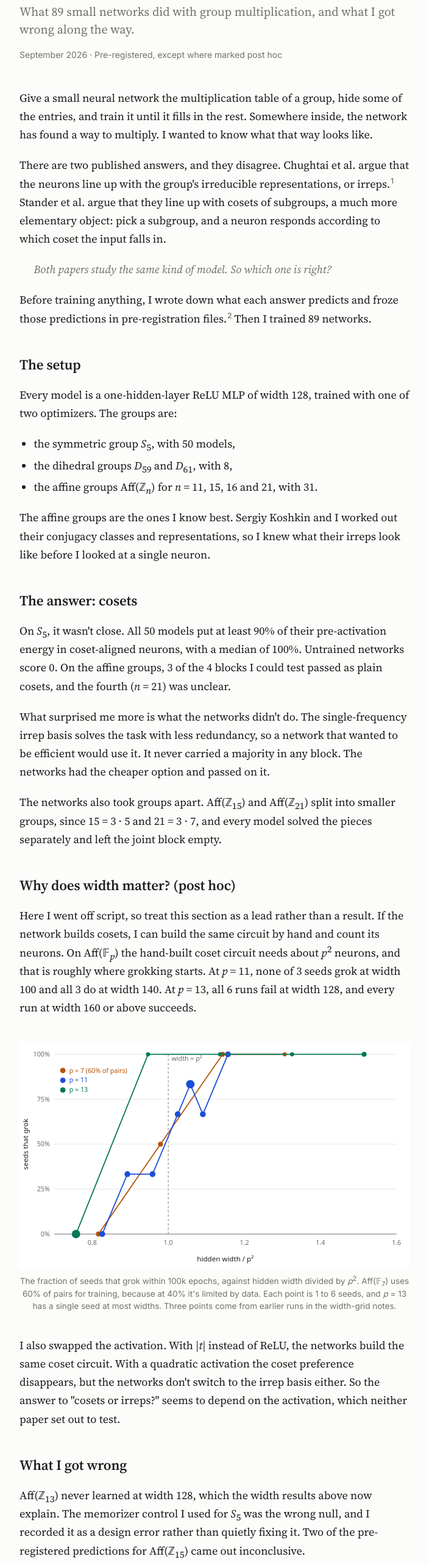
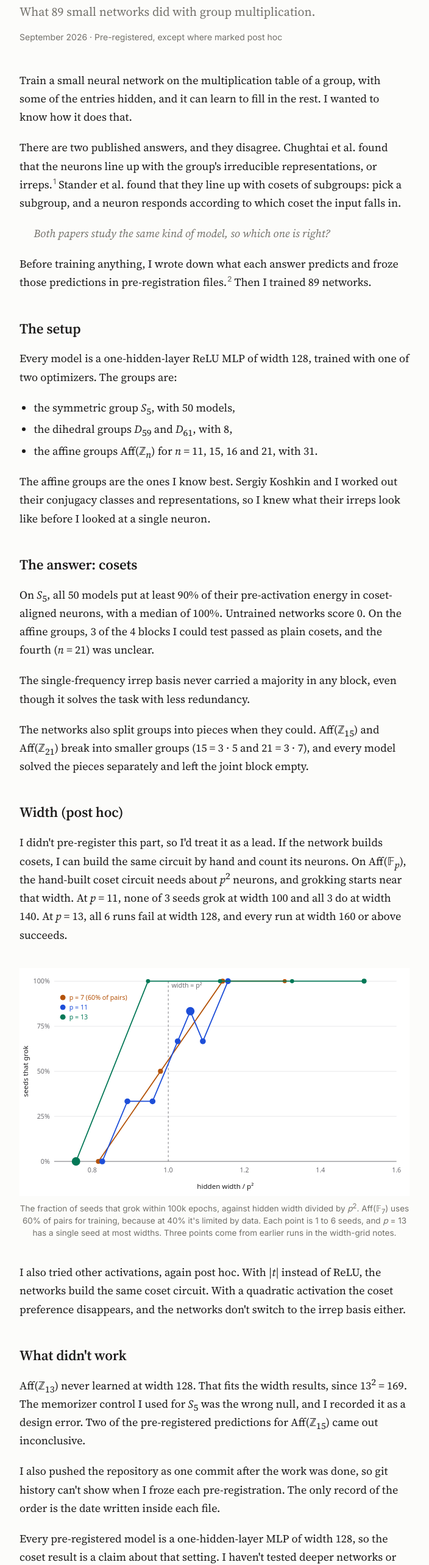
Before and after one commit to jlee0229/jlee0229.github.io, a plain HTML site: page cosets-vs-irreps/index.html in a window 1280 px wide. Shown: the part 179-2746 px from the top of the page at 61% size, without its empty margins (288-992 px from the left). Drawn offline with Linux system fonts and the light colour scheme.

Commit message:
Edit site copy to read less like AI writing
Co-Authored-By: Claude Opus 5.5 <noreply@anthropic.com>
Claude-Session: https://claude.ai/code/session_01JZ9hmtD7vSS5QsqFDKZMgN

```diff
--- a/cosets-vs-irreps/index.html
+++ b/cosets-vs-irreps/index.html
@@ -23,16 +23,16 @@
 <article class="post">
 <header class="post-head">
 <h1>Cosets vs irreps</h1>
-<p class="subtitle">What 89 small networks did with group multiplication, and what I got wrong along the way.</p>
+<p class="subtitle">What 89 small networks did with group multiplication.</p>
 <p class="meta">September 2026 · Pre-registered, except where marked post hoc</p>
 </header>
 
 <div class="prose">
-<p>Give a small neural network the multiplication table of a group, hide some of the entries, and train it until it fills in the rest. Somewhere inside, the network has found a way to multiply. I wanted to know what that way looks like.</p>
+<p>Train a small neural network on the multiplication table of a group, with some of the entries hidden, and it can learn to fill in the rest. I wanted to know how it does that.</p>
 
-<p>There are two published answers, and they disagree. Chughtai et al. argue that the neurons line up with the group's irreducible representations, or irreps.<sup class="fn"><a href="#fn1" id="fnref1">1</a></sup> Stander et al. argue that they line up with cosets of subgroups, a much more elementary object: pick a subgroup, and a neuron responds according to which coset the input falls in.</p>
+<p>There are two published answers, and they disagree. Chughtai et al. found that the neurons line up with the group's irreducible representations, or irreps.<sup class="fn"><a href="#fn1" id="fnref1">1</a></sup> Stander et al. found that they line up with cosets of subgroups: pick a subgroup, and a neuron responds according to which coset the input falls in.</p>
 
-<blockquote><p>Both papers study the same kind of model. So which one is right?</p></blockquote>
+<blockquote><p>Both papers study the same kind of model, so which one is right?</p></blockquote>
 
 <p>Before training anything, I wrote down what each answer predicts and froze those predictions in pre-registration files.<sup class="fn"><a href="#fn2" id="fnref2">2</a></sup> Then I trained 89 networks.</p>
 
@@ -46,24 +46,24 @@
 <p>The affine groups are the ones I know best. Sergiy Koshkin and I worked out their conjugacy classes and representations, so I knew what their irreps look like before I looked at a single neuron.</p>
 
 <h2>The answer: cosets</h2>
-<p>On <i>S</i><sub>5</sub>, it wasn't close. All 50 models put at least 90% of their pre-activation energy in coset-aligned neurons, with a median of 100%. Untrained networks score 0. On the affine groups, 3 of the 4 blocks I could test passed as plain cosets, and the fourth (<i>n</i> = 21) was unclear.</p>
-<p>What surprised me more is what the networks didn't do. The single-frequency irrep basis solves the task with less redundancy, so a network that wanted to be efficient would use it. It never carried a majority in any block. The networks had the cheaper option and passed on it.</p>
-<p>The networks also took groups apart. Aff(ℤ<sub>15</sub>) and Aff(ℤ<sub>21</sub>) split into smaller groups, since 15 = 3 · 5 and 21 = 3 · 7, and every model solved the pieces separately and left the joint block empty.</p>
+<p>On <i>S</i><sub>5</sub>, all 50 models put at least 90% of their pre-activation energy in coset-aligned neurons, with a median of 100%. Untrained networks score 0. On the affine groups, 3 of the 4 blocks I could test passed as plain cosets, and the fourth (<i>n</i> = 21) was unclear.</p>
+<p>The single-frequency irrep basis never carried a majority in any block, even though it solves the task with less redundancy.</p>
+<p>The networks also split groups into pieces when they could. Aff(ℤ<sub>15</sub>) and Aff(ℤ<sub>21</sub>) break into smaller groups (15 = 3 · 5 and 21 = 3 · 7), and every model solved the pieces separately and left the joint block empty.</p>
 
-<h2>Why does width matter? (post hoc)</h2>
-<p>Here I went off script, so treat this section as a lead rather than a result. If the network builds cosets, I can build the same circuit by hand and count its neurons. On Aff(𝔽<sub><i>p</i></sub>) the hand-built coset circuit needs about <i>p</i><sup>2</sup> neurons, and that is roughly where grokking starts. At <i>p</i> = 11, none of 3 seeds grok at width 100 and all 3 do at width 140. At <i>p</i> = 13, all 6 runs fail at width 128, and every run at width 160 or above succeeds.</p>
+<h2>Width (post hoc)</h2>
+<p>I didn't pre-register this part, so I'd treat it as a lead. If the network builds cosets, I can build the same circuit by hand and count its neurons. On Aff(𝔽<sub><i>p</i></sub>), the hand-built coset circuit needs about <i>p</i><sup>2</sup> neurons, and grokking starts near that width. At <i>p</i> = 11, none of 3 seeds grok at width 100 and all 3 do at width 140. At <i>p</i> = 13, all 6 runs fail at width 128, and every run at width 160 or above succeeds.</p>
 
 <figure>
 <img src="../figures/width_threshold.svg" alt="Fraction of seeds that grok versus hidden width over p squared, for p = 7, 11 and 13">
 <figcaption>The fraction of seeds that grok within 100k epochs, against hidden width divided by <i>p</i><sup>2</sup>. Aff(𝔽<sub>7</sub>) uses 60% of pairs for training, because at 40% it's limited by data. Each point is 1 to 6 seeds, and <i>p</i> = 13 has a single seed at most widths. Three points come from earlier runs in the width-grid notes.</figcaption>
 </figure>
 
-<p>I also swapped the activation. With |<i>t</i>| instead of ReLU, the networks build the same coset circuit. With a quadratic activation the coset preference disappears, but the networks don't switch to the irrep basis either. So the answer to "cosets or irreps?" seems to depend on the activation, which neither paper set out to test.</p>
+<p>I also tried other activations, again post hoc. With |<i>t</i>| instead of ReLU, the networks build the same coset circuit. With a quadratic activation the coset preference disappears, and the networks don't switch to the irrep basis either.</p>
 
-<h2>What I got wrong</h2>
-<p>Aff(ℤ<sub>13</sub>) never learned at width 128, which the width results above now explain. The memorizer control I used for <i>S</i><sub>5</sub> was the wrong null, and I recorded it as a design error rather than quietly fixing it. Two of the pre-registered predictions for Aff(ℤ<sub>15</sub>) came out inconclusive.</p>
-<p>There is also a gap in the paper trail. I pushed the repository as one commit after the work was done, so git history can't show when I froze each pre-registration. The only record of the order is the date written inside each file.</p>
-<p>And the claim itself is narrow. Every model here is a one-hidden-layer MLP at width 128. In this setting, networks prefer cosets. Whether that holds for deeper networks or transformers, I haven't tested.</p>
+<h2>What didn't work</h2>
+<p>Aff(ℤ<sub>13</sub>) never learned at width 128. That fits the width results, since 13<sup>2</sup> = 169. The memorizer control I used for <i>S</i><sub>5</sub> was the wrong null, and I recorded it as a design error. Two of the pre-registered predictions for Aff(ℤ<sub>15</sub>) came out inconclusive.</p>
+<p>I also pushed the repository as one commit after the work was done, so git history can't show when I froze each pre-registration. The only record of the order is the date written inside each file.</p>
+<p>Every pre-registered model is a one-hidden-layer MLP of width 128, so the coset result is a claim about that setting. I haven't tested deeper networks or transformers.</p>
 
 <h2>Code and notes</h2>
 <ul>
@@ -74,8 +74,8 @@
 
 <section class="footnotes">
 <ol>
-<li id="fn1">An irrep writes each group element as a matrix, in a way that can't be split into smaller independent blocks. Every representation of a finite group is built out of irreps. <a class="fn-back" href="#fnref1">↩</a></li>
-<li id="fn2">It's easy to look at a trained network and find whatever structure you went in looking for. Writing the predictions down first meant the answer could surprise me. <a class="fn-back" href="#fnref2">↩</a></li>
+<li id="fn1">An irrep writes each group element as a matrix that can't be split into smaller independent blocks. Every representation of a finite group is built out of irreps. <a class="fn-back" href="#fnref1">↩</a></li>
+<li id="fn2">Once a network is trained, it's easy to find whatever structure you expected to find. Writing the predictions down first was my way around that. <a class="fn-back" href="#fnref2">↩</a></li>
 </ol>
 </section>
 </div>
```
Also changed, not shown: hivemusic/index.html (+4 -6 lines), humanpath/index.html (+3 -6 lines), index.html (+2 -2 lines).
